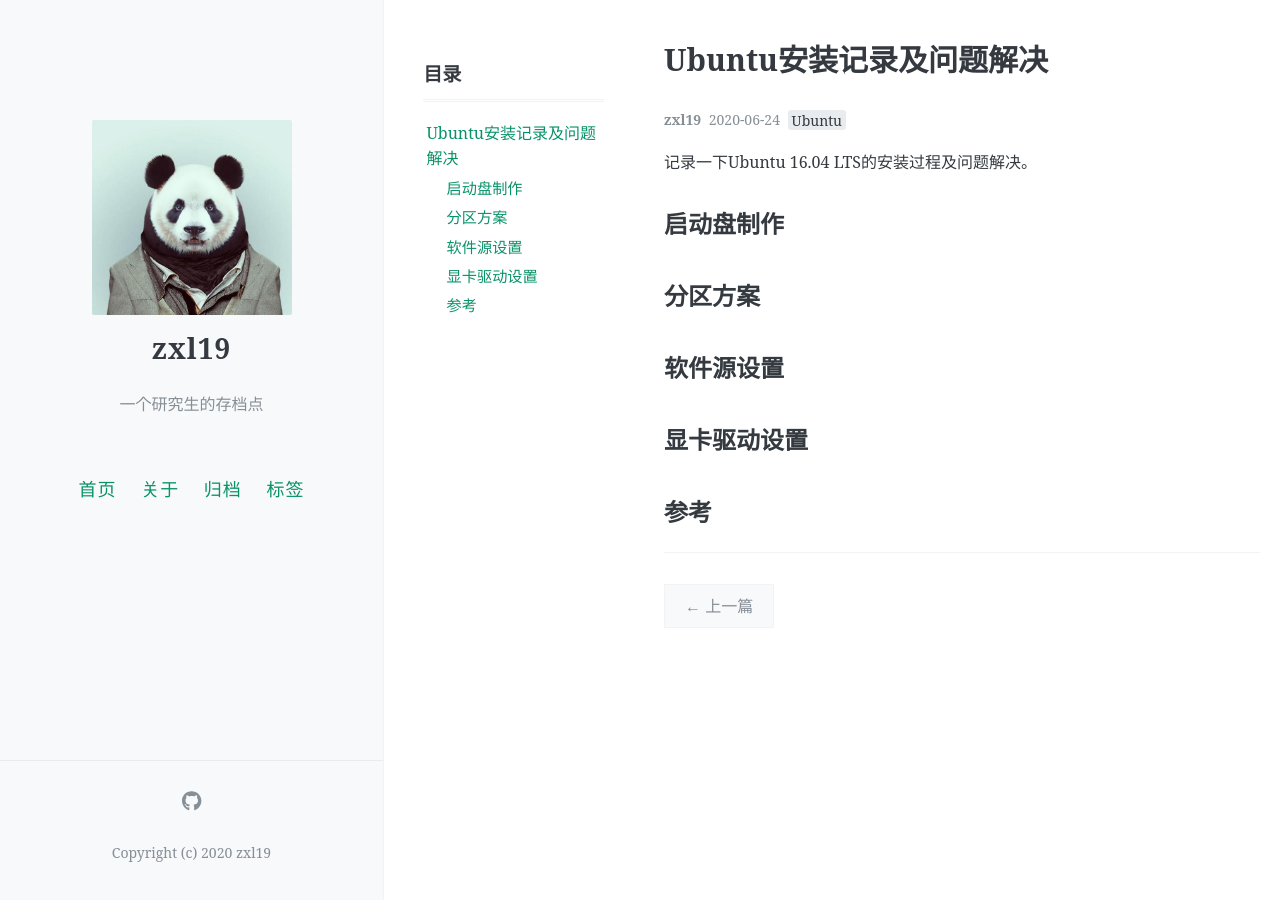
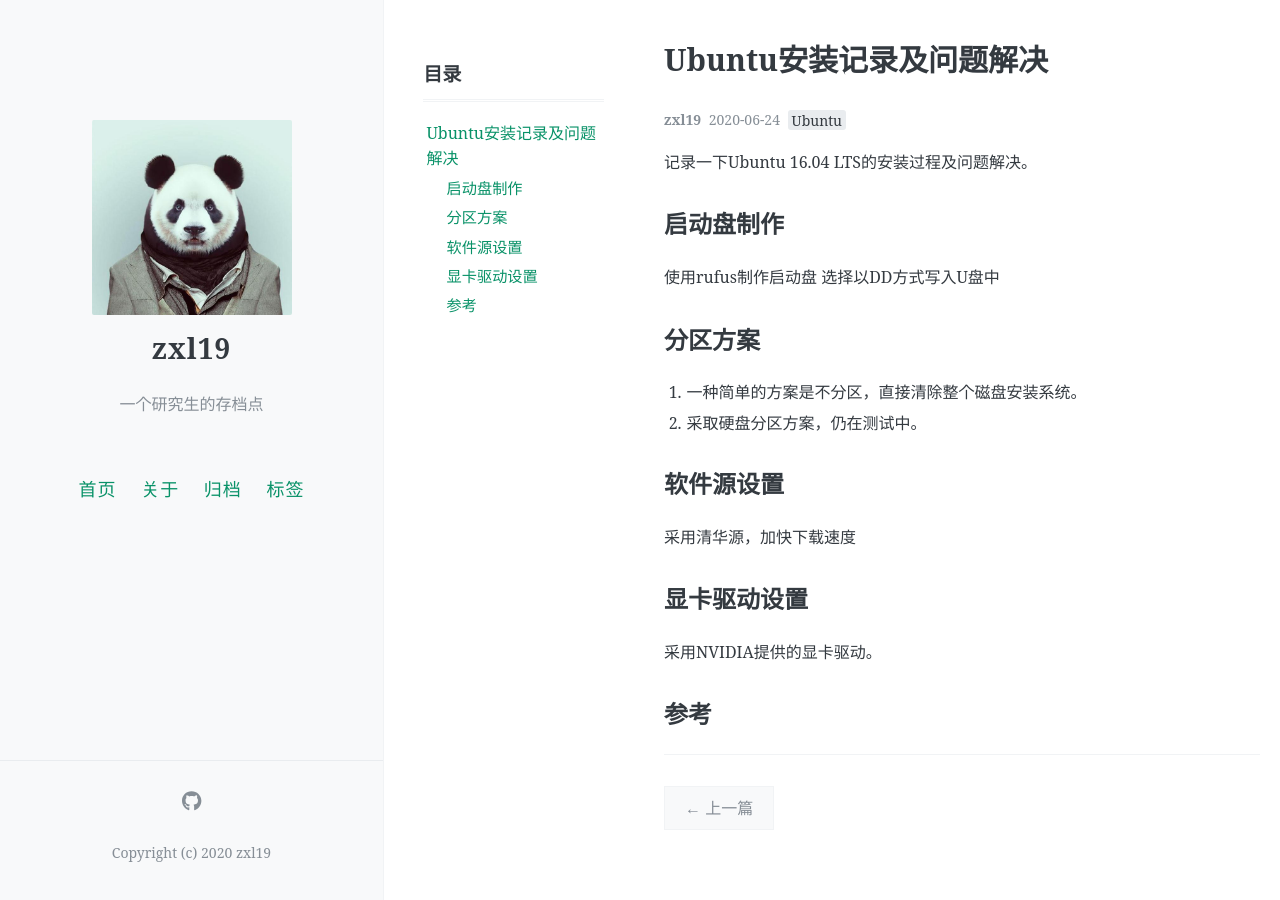
Before and after one commit to zxl19/zxl19.github.io, a Jekyll site: the page built from _posts/2020-06-24-ubuntu-installation.md, in a window 1280 px wide. Built offline with Jekyll 4.4.1, drawn with Linux system fonts in a browser that asks for light colours; comment, search, counter and statistics services are not loaded.

Commit message:
Update Posts

```diff
--- a/_posts/2020-06-24-ubuntu-installation.md
+++ b/_posts/2020-06-24-ubuntu-installation.md
@@ -15,10 +15,20 @@ pinned: false
 
 ## 启动盘制作
 
+使用rufus制作启动盘
+选择以DD方式写入U盘中
+
 ## 分区方案
+
+1. 一种简单的方案是不分区，直接清除整个磁盘安装系统。
+2. 采取硬盘分区方案，仍在测试中。
 
 ## 软件源设置
 
+采用清华源，加快下载速度
+
 ## 显卡驱动设置
 
+采用NVIDIA提供的显卡驱动。
+
 ## 参考
```
